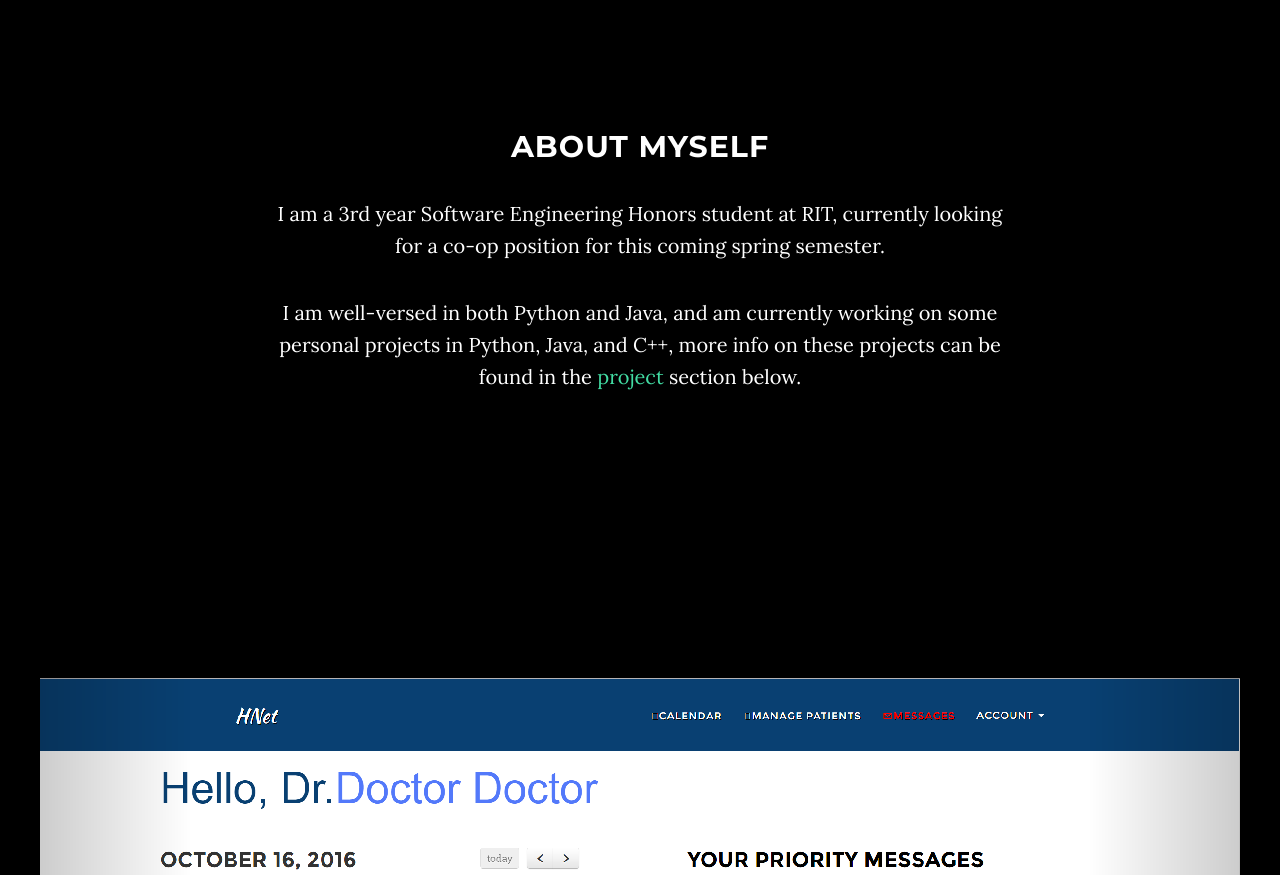
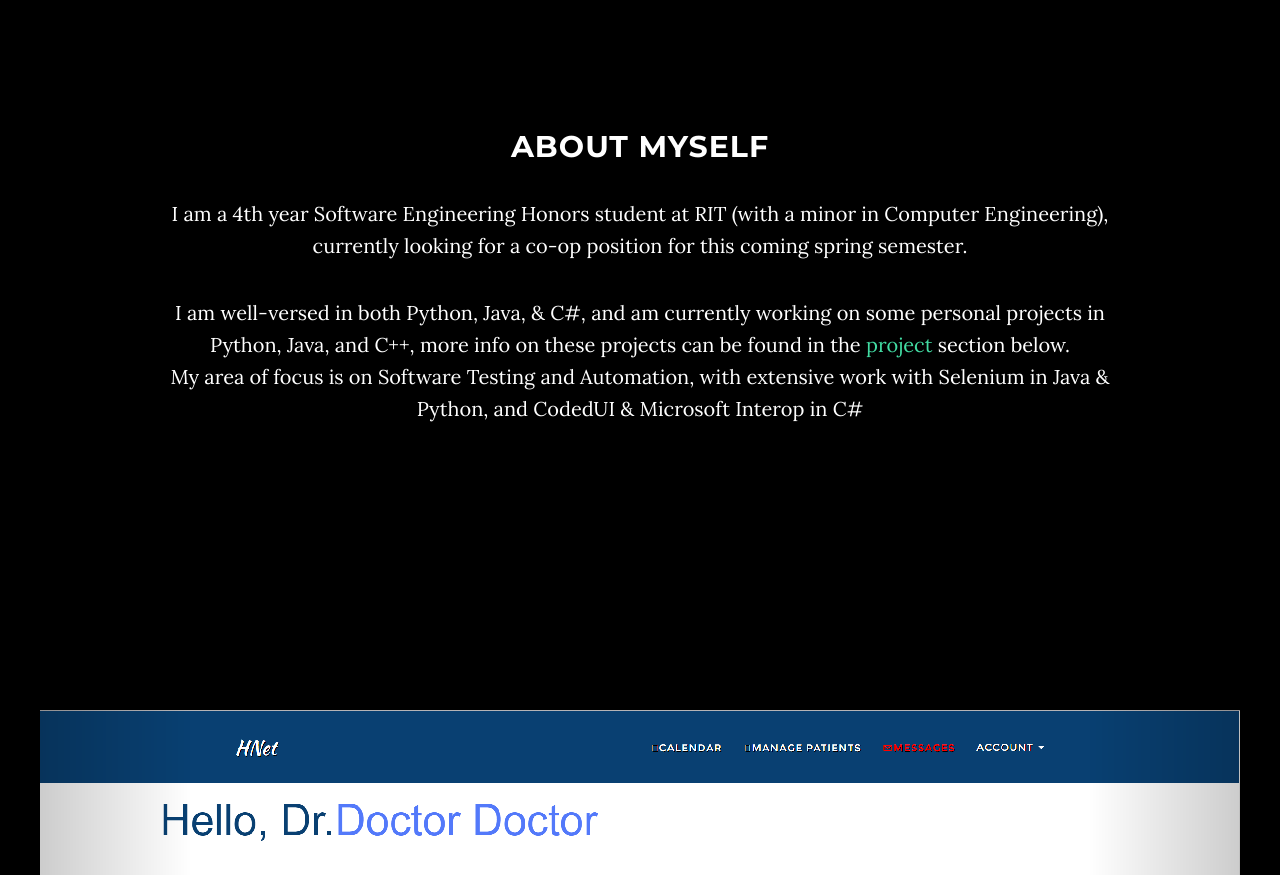
Before and after one commit to lveilleux/LVeilleux.me, a website: page index.html in a window 1280 px wide. Shown: the part 920-1795 px from the top of the page. Drawn offline with nearby package versions, Linux system fonts and the light colour scheme.

Commit message:
Updated chroma-creator image and about me text

```diff
--- a/index.html
+++ b/index.html
@@ -89,13 +89,14 @@
 <!-- About Section -->
 <section id="about" class="container content-section text-center">
     <div class="row">
-        <div class="col-lg-8 col-lg-offset-2">
+        <div class="col-lg-10 col-lg-offset-1">
             <h2>About Myself</h2>
-                <p>I am a 3rd year Software Engineering Honors student at RIT, currently looking for a co-op position for this coming
-                    spring semester.</p>
-                <p>I am well-versed in both Python and Java, and am currently working on some personal projects in Python, Java, and C++,
-                    more info on these projects can be found in the <a href="#project">project</a> section below.
-                <p></p>
+                <p>I am a 4th year Software Engineering Honors student at RIT (with a minor in Computer Engineering), currently looking for
+                    a co-op position for this coming spring semester.</p>
+                <p>I am well-versed in both Python, Java, & C#, and am currently working on some personal projects in Python, Java, and C++,
+                    more info on these projects can be found in the <a href="#project">project</a> section below.<br>
+                    My area of focus is on Software Testing and Automation, with extensive work with Selenium in Java & Python, and
+                    CodedUI & Microsoft Interop in C#</p>
         </div>
     </div>
 </section>
@@ -151,7 +152,7 @@
                     </div>
                     <div>
                         <p>This profile creator is in the works to take a static image and map out a Razer&trade; Chroma profile from the
-                            image to display on the keyboard. (Work In Progress)</p>
+                            image to display on the keyboard. <br>Supports a reactive layer on top of the image</p>
                     </div>
                 </div>
             </div>
```
Also changed, not shown: img/chroma-creator-2.png (added), img/chroma-creator.png.
